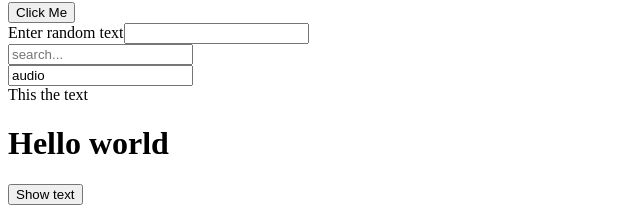
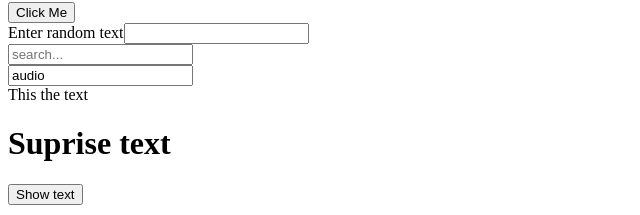
Before and after one commit to witehound/Oppenheimer, a Next.js app in the folder testing/nextjs-test/: page / in a window 1280 px wide. Both pictures are taken after a click on the button "Show text". Shown: the part 78-293 px from the top of the page, without its empty margins (0-640 px from the left). Built offline with nearby package versions, Linux system fonts and the light colour scheme.

Commit message:
test Should not find the Suprise text

```diff
--- a/testing/nextjs-test/pages/index.js
+++ b/testing/nextjs-test/pages/index.js
@@ -18,7 +18,7 @@
       </div>
       <div>
         <span>This the text</span>
-        {showText ? <h1>Hello world</h1> : null}
+        {showText ? <h1>Suprise text</h1> : null}
         <button onClick={() => setShowText(!showText)}>Show text</button>
       </div>
     </div>
```
Also changed, not shown: 1 other file (tests, documents, lock files or other folders).
